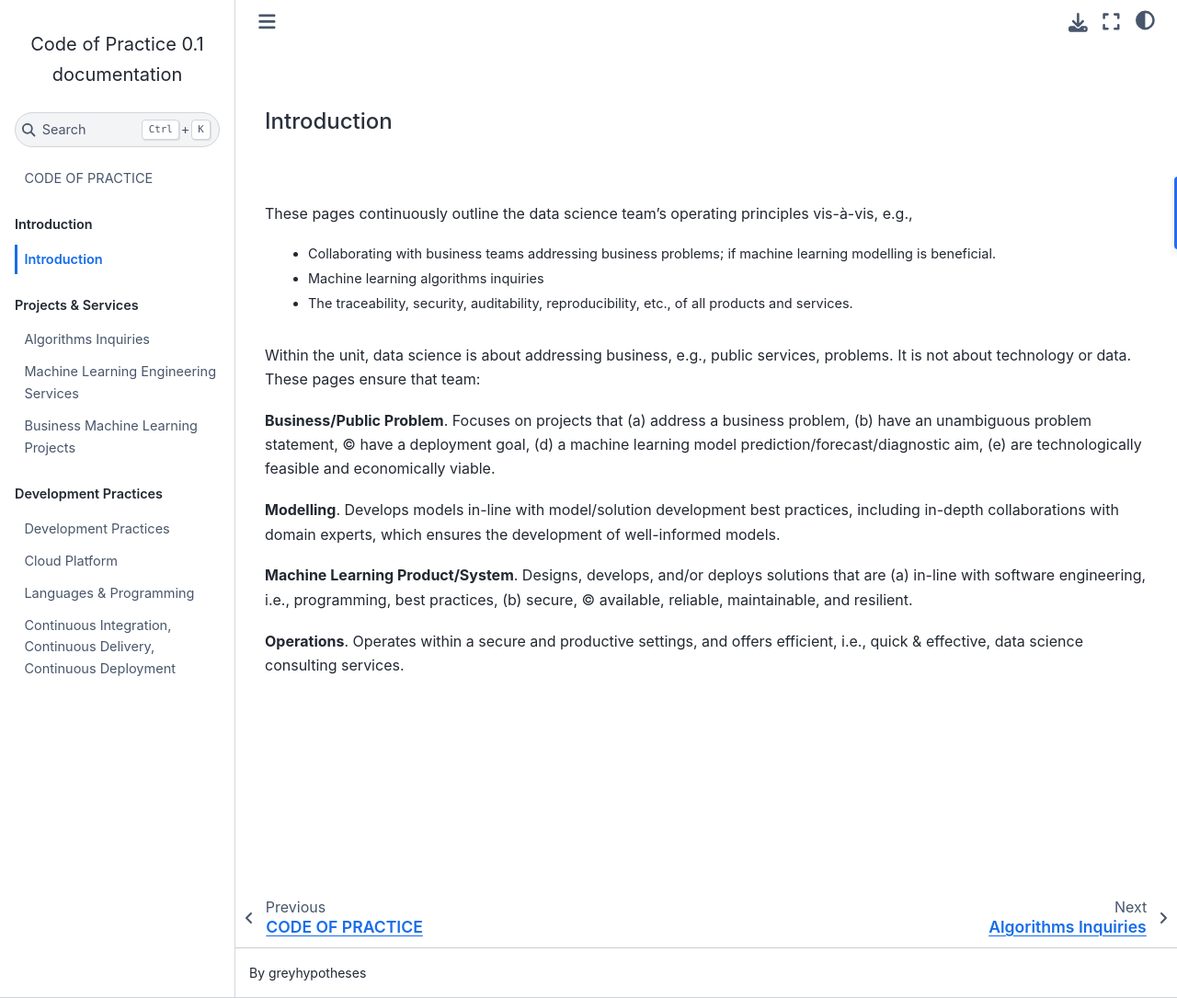
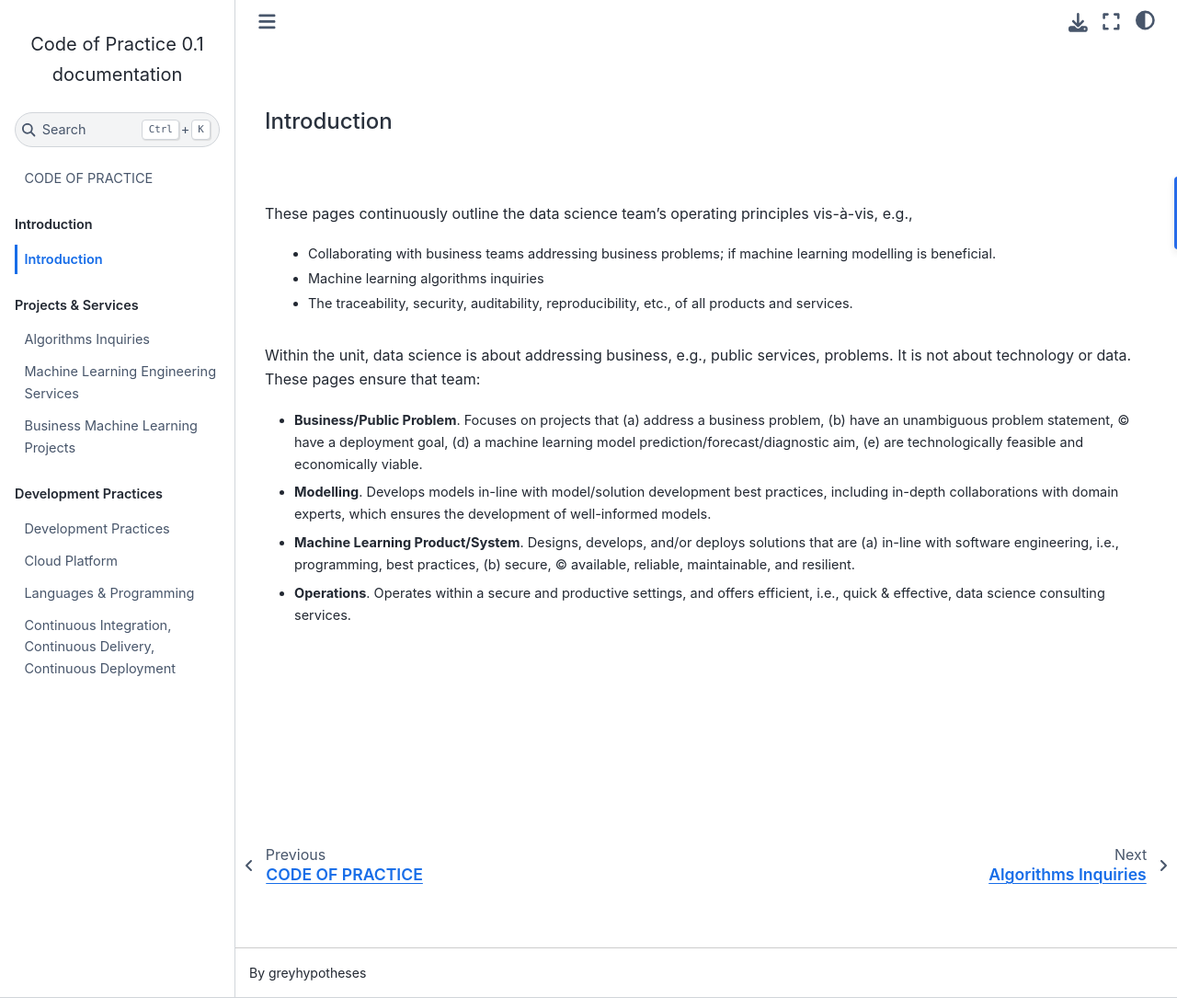
Before and after one commit to thereferences/practice, a Sphinx documentation site: the page built from docs/source/introduction.md, in a window 1280 px wide and 1085 px high. Shown: the whole window at 92% size. Built offline with Sphinx 7.4.7 and the Sphinx Book theme 1.1.4, drawn with Linux system fonts in a browser that asks for light colours.

```diff
--- a/docs/source/introduction.md
+++ b/docs/source/introduction.md
@@ -25,17 +25,17 @@ These pages continuously outline the data science team's operating principles vi
 Within the unit, data science is about addressing business, e.g., public services, problems.  It is not about technology or
 data.  These pages ensure that team:
 
-**Business/Public Problem**. Focuses on projects that (a) address a business problem, (b) have an unambiguous problem
+* **Business/Public Problem**. Focuses on projects that (a) address a business problem, (b) have an unambiguous problem
 statement, (c) have a deployment goal, (d) a machine learning model prediction/forecast/diagnostic aim, (e) are technologically feasible and
 economically viable.
 
-**Modelling**. Develops models in-line with model/solution development best practices, including in-depth collaborations with domain
-experts, which ensures the development of well-informed models.
+* **Modelling**. Develops models in-line with model/solution development best practices, including in-depth collaborations
+with domain experts, which ensures the development of well-informed models.
 
-**Machine Learning Product/System**. Designs, develops, and/or deploys solutions that are (a) in-line with software
+* **Machine Learning Product/System**. Designs, develops, and/or deploys solutions that are (a) in-line with software
 engineering, i.e., programming, best practices, (b) secure, (c) available, reliable, maintainable, and resilient.
 
-**Operations**. Operates within a secure and productive settings, and offers efficient, i.e., quick & effective, data
+* **Operations**. Operates within a secure and productive settings, and offers efficient, i.e., quick & effective, data
 science consulting services.
 
 <br>
```
